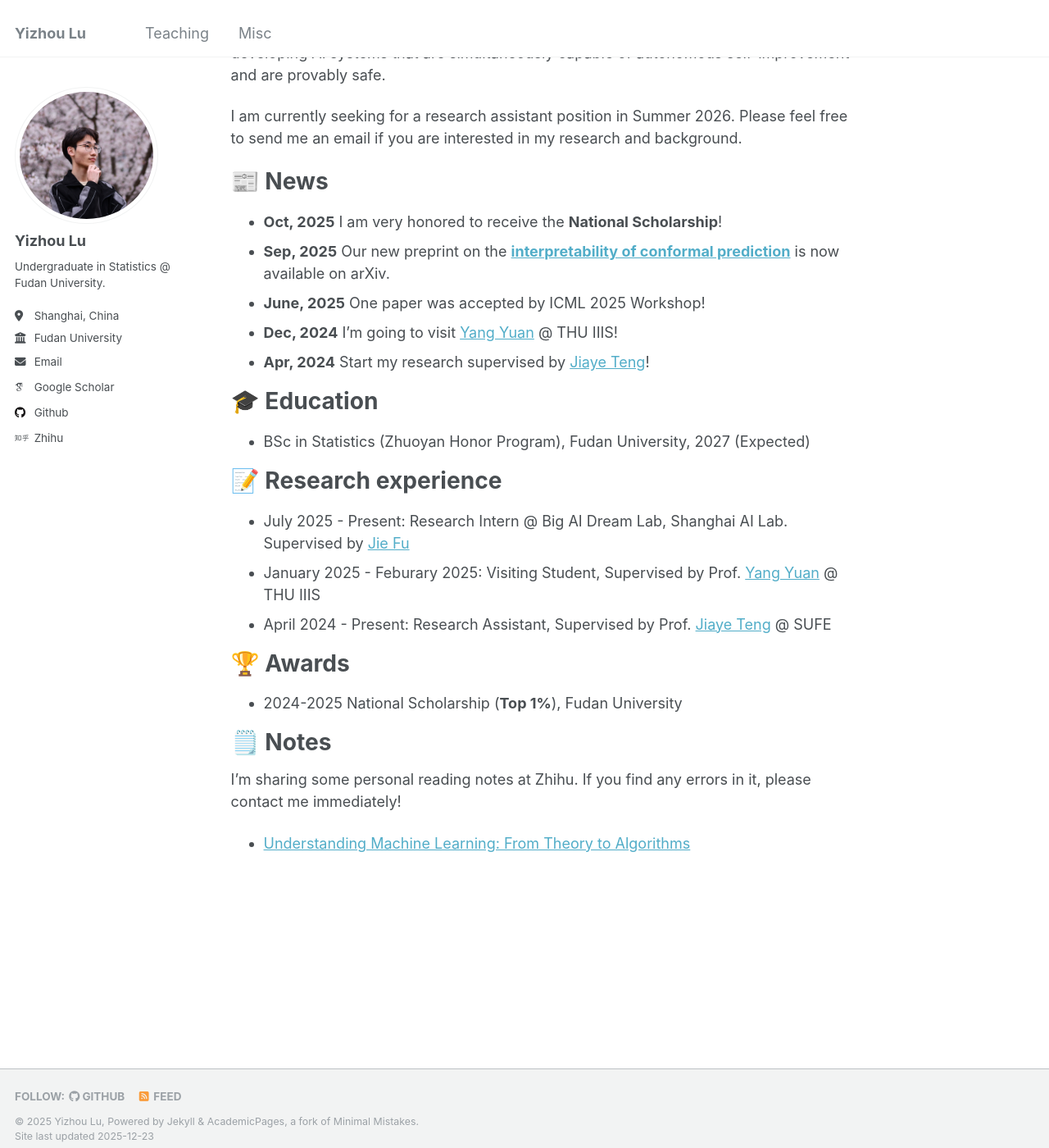
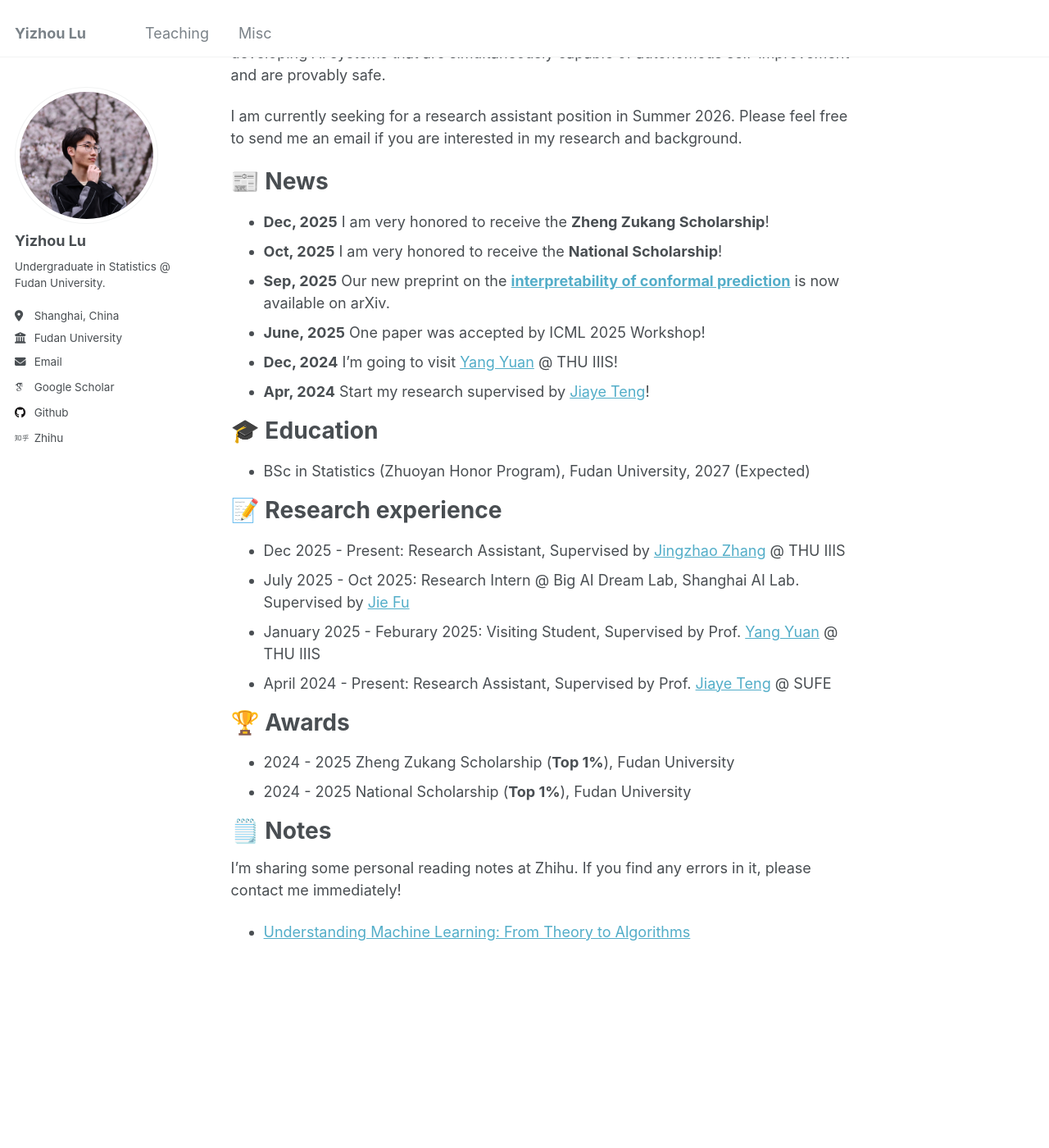
Before and after one commit to FDULeolu/FDULeolu.github.io, a Jekyll site: the page built from _pages/about.md, in a window 1280 px wide and 1400 px high, scrolled down 688 px. Shown: the whole window at 82% size. Built offline with Jekyll 4.4.1, drawn with Linux system fonts in a browser that asks for light colours; some web fonts are replaced; some of the changed text lies outside the part shown.

Commit message:
update new intern

```diff
--- a/_pages/about.md
+++ b/_pages/about.md
@@ -7,7 +7,7 @@ redirect_from:
   - /about.html
 ---
 
-I am a third-year undergraduate at Fudan University, pursuing a degree in Statistics. My research focuses on the intersection of statistics and artificial intelligence, with two long-term goals. The first is **developing novel methodologies for scientific discovery by integrating statistical theory with machine learning**, like conformal prediction and prediction powered inference. The second is **designing next-generation neural network systems capable of self-evolution and adaptation**, contributing to the pursuit of **real** intelligence. I am fortunate to conduct my research in close collaboration with Prof. [Jiaye Teng](https://www.tengjiaye.com/) and [Jie Fu](https://bigaidream.github.io/).
+I am a third-year undergraduate at Fudan University, pursuing a degree in Statistics. My research focuses on the intersection of statistics and artificial intelligence, with two long-term goals. The first is **developing novel methodologies for scientific discovery by integrating statistical theory with machine learning**, like conformal prediction and prediction powered inference. The second is **designing next-generation neural network systems capable of self-evolution and adaptation**, contributing to the pursuit of **real** intelligence. I am fortunate to conduct my research in close collaboration with Prof. [Jiaye Teng](https://www.tengjiaye.com/), [Jie Fu](https://bigaidream.github.io/) and [Jingzhao Zhang](https://sites.google.com/view/jingzhao/home).
 
 Recently, my academic interests have gravitated towards **formal language reasoning**, a domain I believe is pivotal for the future of artificial intelligence. Its significance, in my view, can be understood from two primary perspectives. The first is **AI safety**. In contrast to the inherent ambiguities of natural language, formal languages are precise. This precision is instrumental for verifying that an agent's behavior aligns with human intent, thereby mitigating unforeseen risks. The second perspective is **Verifiability**, which I see as a cornerstone for enabling true intelligence. Formal languages could automatedly verify an agent's outputs. This is instrumental in establishing a reward mechanism that is both verifiable and independent of direct human annotation (**I agree with Sutton that reward is enough, but that doesn't mean I think the current reinforcement learning paradigm is good enough**). Such a training paradigm, which transcends the limitations of human-in-the-loop supervision, is, in my view, a prerequisite for achieving self-evolution. Consequently, I contend that formal language reasoning is a critical research direction for developing AI systems that are simultaneously capable of autonomous self-improvement and are provably safe.
 
@@ -15,6 +15,7 @@ I am currently seeking for a research assistant position in Summer 2026. Please
 
 📰 News
 ======
+- **Dec, 2025** I am very honored to receive the **Zheng Zukang Scholarship**!
 - **Oct, 2025** I am very honored to receive the **National Scholarship**!
 - **Sep, 2025** Our new preprint on the [**interpretability of conformal prediction**](https://arxiv.org/abs/2509.22529) is now available on arXiv.
 - **June, 2025** One paper was accepted by ICML 2025 Workshop!
@@ -27,13 +28,15 @@ I am currently seeking for a research assistant position in Summer 2026. Please
 
 📝 Research experience
 ======
-- July 2025 - Present: Research Intern @ Big AI Dream Lab, Shanghai AI Lab. Supervised by [Jie Fu](https://bigaidream.github.io/)
+- Dec 2025 - Present: Research Assistant, Supervised by [Jingzhao Zhang](https://sites.google.com/view/jingzhao/home) @ THU IIIS
+- July 2025 - Oct 2025: Research Intern @ Big AI Dream Lab, Shanghai AI Lab. Supervised by [Jie Fu](https://bigaidream.github.io/)
 - January 2025 - Feburary 2025: Visiting Student, Supervised by Prof. [Yang Yuan](https://people.iiis.tsinghua.edu.cn/~yuanyang/en.html) @ THU IIIS
 - April 2024 - Present: Research Assistant, Supervised by Prof. [Jiaye Teng](https://www.tengjiaye.com/) @ SUFE
 
 🏆 Awards
 ======
-- 2024-2025 National Scholarship (**Top 1%**), Fudan University
+- 2024 - 2025 Zheng Zukang Scholarship (**Top 1%**), Fudan University
+- 2024 - 2025 National Scholarship (**Top 1%**), Fudan University
 
 🗒️ Notes
 ======
```
